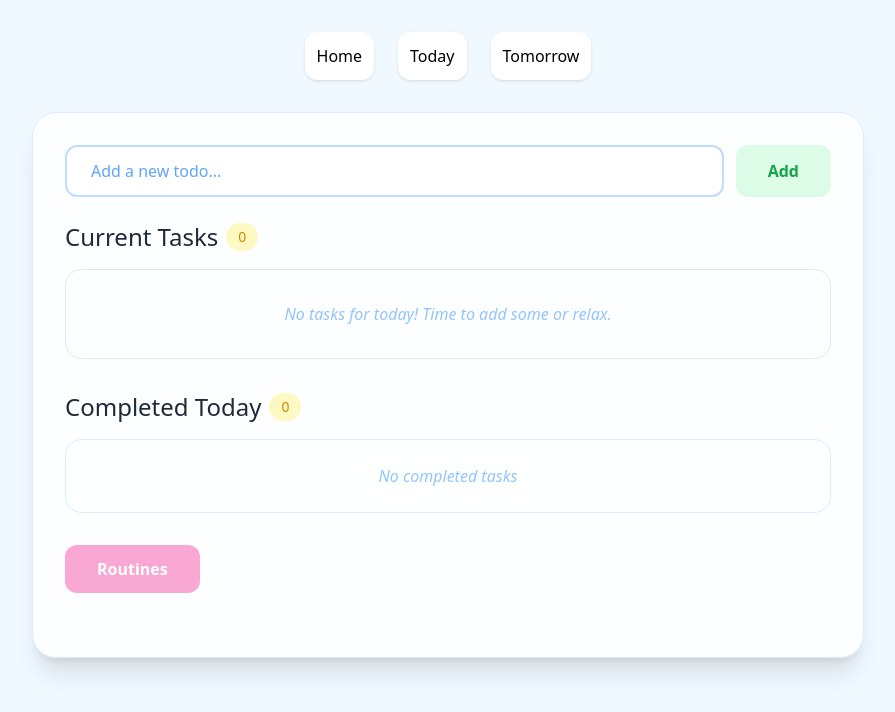
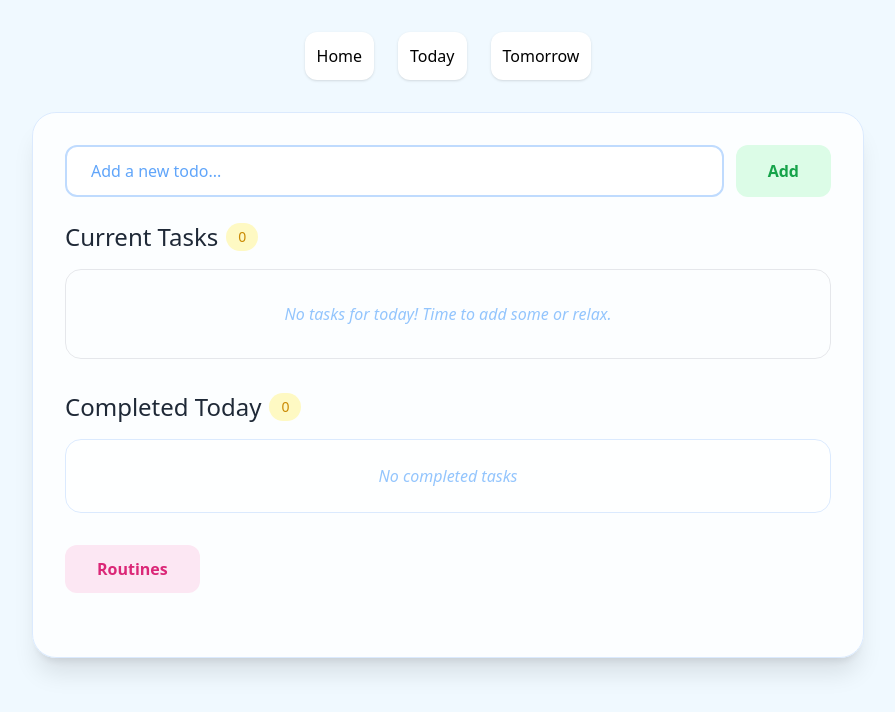
Before and after one commit to carolinejeppesen/todo-nuxt3, a Nuxt app: page /today in a window 1280 px wide. Shown: the top 712 px of the page, without its empty margins (192-1087 px from the left). Built offline with nearby package versions, Linux system fonts and the light colour scheme.

Commit message:
styling: routines : hide routines button to match others

```diff
--- a/components/RoutineList.vue
+++ b/components/RoutineList.vue
@@ -2,7 +2,7 @@
   <div class="mb-8">
     <div class="flex items-center gap-2">
       <button
-        class="bg-pink-300 text-white rounded-xl px-8 py-3 font-semibold transition-all duration-200 transform hover:scale-105 hover:shadow-lg"
+        class="bg-pink-100 text-pink-600 rounded-xl px-8 py-3 font-semibold transition-all duration-200 transform hover:scale-105 hover:shadow-lg"
         @click="collapsed = !collapsed"
       >
         {{ collapsed ? "Routines" : "Hide Routines" }}
```
